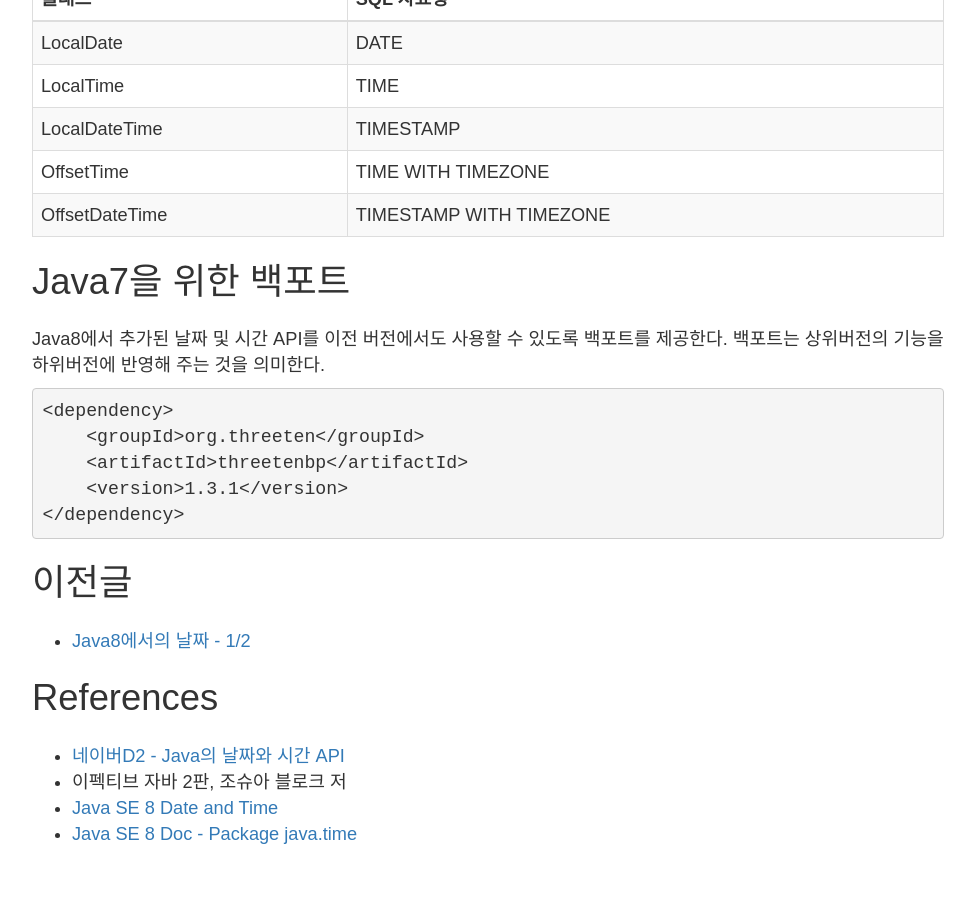
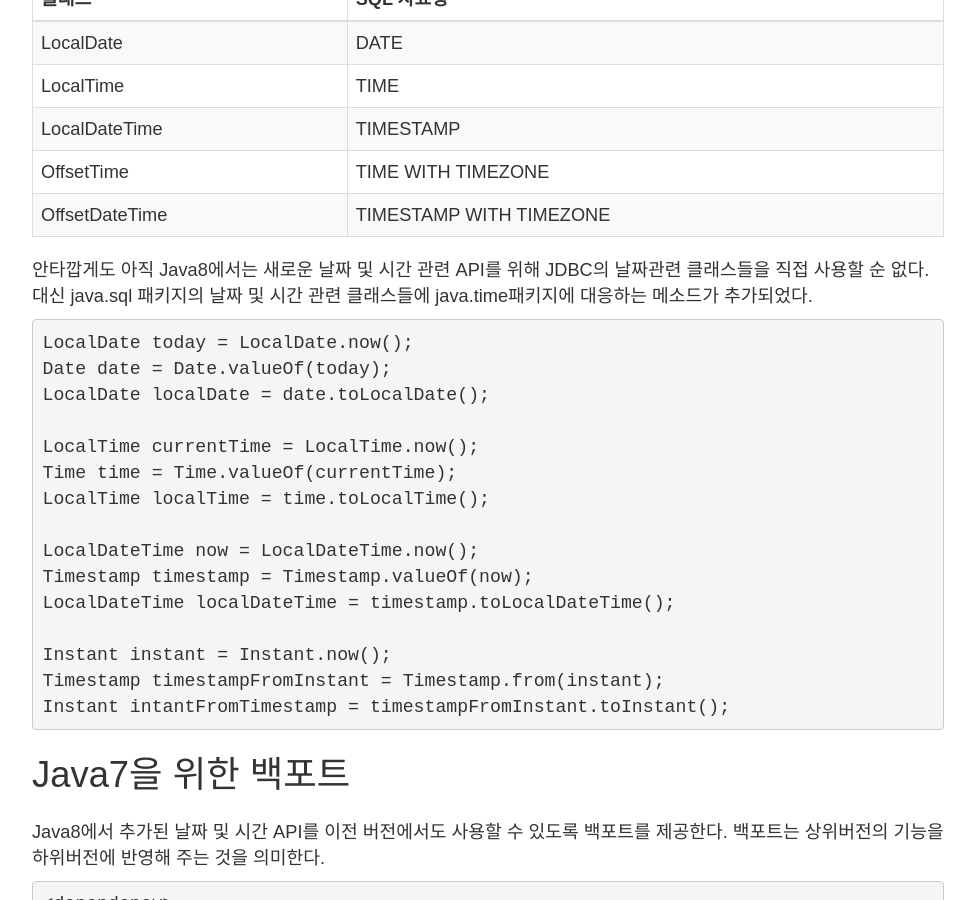
Before and after one commit to kwSeo/kwSeo.github.io, a Jekyll site: the page built from _posts/2016-02-10-java8-about-date-2.md, in a window 1280 px wide and 900 px high, scrolled down 3773 px. Shown: the whole window, without its empty margins (152-1127 px from the left). Built offline with Jekyll 4.4.1, drawn with Linux system fonts in a browser that asks for light colours; nearby versions of some CDN libraries; library files that are not in the unit come from our copies; comment, search, counter and statistics services are not loaded.

Commit message:
JDBC 관련 내용 보충

```diff
--- a/_posts/2016-02-10-java8-about-date-2.md
+++ b/_posts/2016-02-10-java8-about-date-2.md
@@ -117,6 +117,24 @@ LocalDateTime | TIMESTAMP
 OffsetTime | TIME WITH TIMEZONE
 OffsetDateTime | TIMESTAMP WITH TIMEZONE
 
+안타깝게도 아직 Java8에서는 새로운 날짜 및 시간 관련 API를 위해 JDBC의 날짜관련 클래스들을 직접 사용할 순 없다. 대신 java.sql 패키지의 날짜 및 시간 관련 클래스들에 java.time패키지에 대응하는 메소드가 추가되었다.
+
+	LocalDate today = LocalDate.now();
+	Date date = Date.valueOf(today);
+	LocalDate localDate = date.toLocalDate();
+
+	LocalTime currentTime = LocalTime.now();
+	Time time = Time.valueOf(currentTime);
+	LocalTime localTime = time.toLocalTime();
+
+	LocalDateTime now = LocalDateTime.now();
+	Timestamp timestamp = Timestamp.valueOf(now);
+	LocalDateTime localDateTime = timestamp.toLocalDateTime();
+
+	Instant instant = Instant.now();
+	Timestamp timestampFromInstant = Timestamp.from(instant);
+	Instant intantFromTimestamp = timestampFromInstant.toInstant();
+
 
 # Java7을 위한 백포트
 Java8에서 추가된 날짜 및 시간 API를 이전 버전에서도 사용할 수 있도록 백포트를 제공한다. 백포트는 상위버전의 기능을 하위버전에 반영해 주는 것을 의미한다.
```
